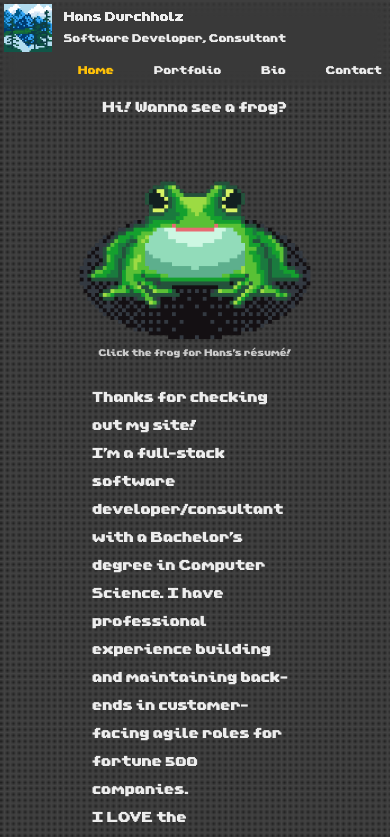
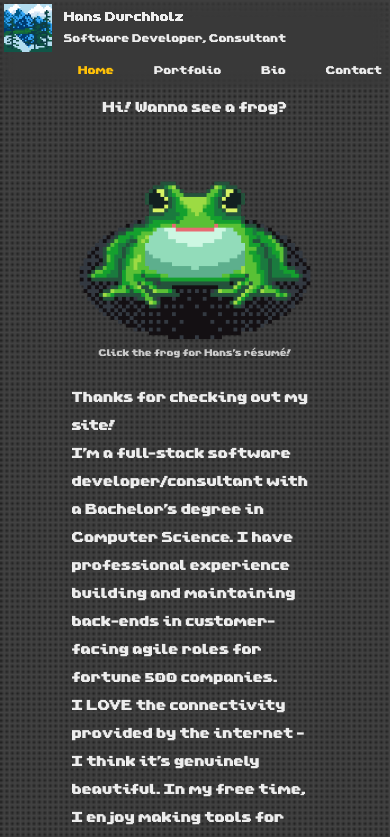
Before and after one commit to hansied67/hansied67.github.io, a Next.js app: page / in a window 390 px wide. Shown: the top 837 px of the page. Built offline with nearby package versions, Linux system fonts and the light colour scheme.

Commit message:
mobile UI refactor

```diff
--- a/src/app/page.tsx
+++ b/src/app/page.tsx
@@ -32,7 +32,7 @@ export default function Home() {
               </div>
             </Link>
           </div>
-          <h2 className="text-lg max-w-5/6 md:max-w-2/3">
+          <h2 className="text-lg">
             Thanks for checking out my site!
             <br />
             I&apos;m a full-stack software developer/consultant with a Bachelor&apos;s degree in Computer Science. I have professional experience building and maintaining back-ends in customer-facing agile roles for fortune 500 companies.
```
